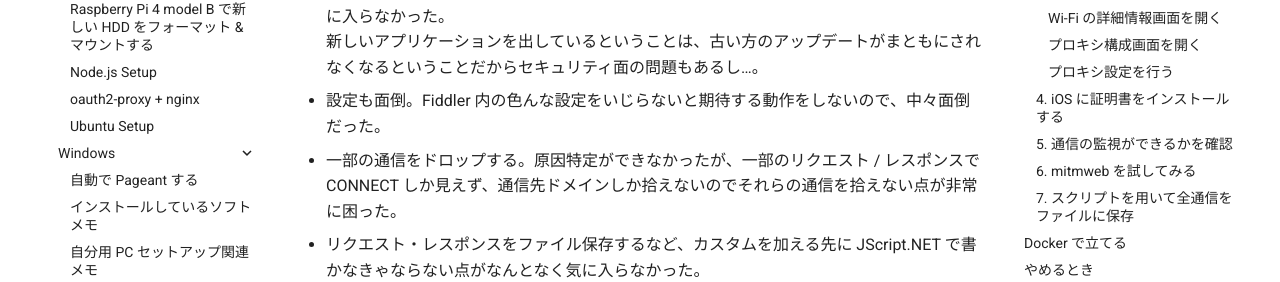
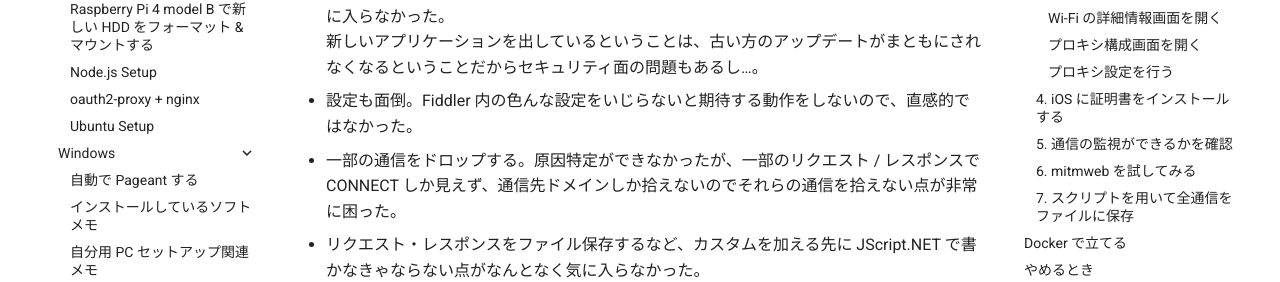
Before and after one commit to book000/memo, an MkDocs documentation site: the page built from docs/os/ios/packet-sniffing-mitmproxy.md, in a window 1280 px wide and 900 px high. Shown: the part 336-618 px from the top of the window. Built offline with MkDocs 1.6.1 and Material for MkDocs 9.7.7, drawn with Linux system fonts in a browser that asks for light colours; comment, search, counter and statistics services are not loaded.

```diff
--- a/docs/os/ios/packet-sniffing-mitmproxy.md
+++ b/docs/os/ios/packet-sniffing-mitmproxy.md
@@ -6,7 +6,7 @@ https://mitmproxy.org
 
 - インストールが面倒。Fiddler Anywhere という新しいアプリケーションが出ていて古い Classic が見つけにくいのと、CertMaker を入れないと HTTPS をキャプチャできない点が気に入らなかった。
   新しいアプリケーションを出しているということは、古い方のアップデートがまともにされなくなるということだからセキュリティ面の問題もあるし…。
-- 設定も面倒。Fiddler 内の色んな設定をいじらないと期待する動作をしないので、中々面倒だった。
+- 設定も面倒。Fiddler 内の色んな設定をいじらないと期待する動作をしないので、直感的ではなかった。
 - 一部の通信をドロップする。原因特定ができなかったが、一部のリクエスト / レスポンスで CONNECT しか見えず、通信先ドメインしか拾えないのでそれらの通信を拾えない点が非常に困った。
 - リクエスト・レスポンスをファイル保存するなど、カスタムを加える先に JScript.NET で書かなきゃならない点がなんとなく気に入らなかった。
 
```
Also changed, not shown: docs/os/ios/packet-sniffing.md (+3 -2 lines).
